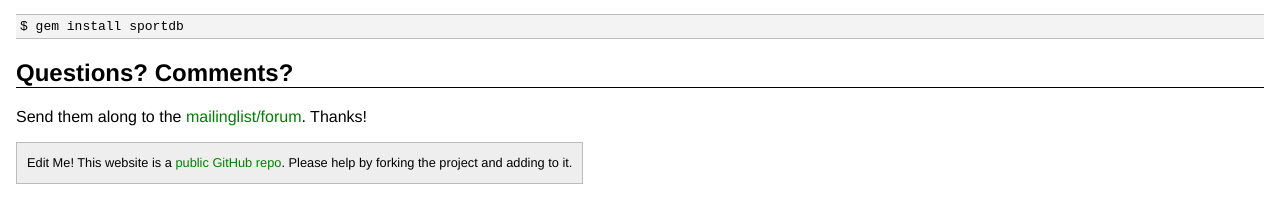
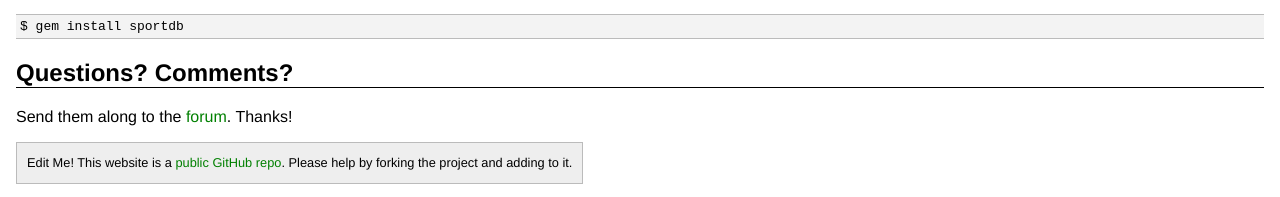
Before and after one commit to openfootball/openfootball.github.io, a Jekyll site: the page built from build.md, in a window 1280 px wide. Shown: the part 906-1103 px from the top of the page. Built offline with Jekyll 4.4.1, drawn with Linux system fonts in a browser that asks for light colours.

Commit message:
up styles

```diff
--- a/_config.yml
+++ b/_config.yml
@@ -1,19 +1,28 @@
+###########
+# site.title
 
-###########
-## site.url, site.title
+title: 'football.db - Open Football Data'
 
+## note:
+#  use site.path in your templates to make it work for both protocols e.g. http and https
+#  use site.url only inside the web feed template (e.g. requires full url incl. protocol)
+#    note: for root path use empty string e.g. '' - do NOT include trailing slash e.g. /
+path:  ''
 url:   'http://openfootball.github.io'
-title: 'football.db - Open Football Data'
 
 
 ########
 # more settings
 
-## markdown: redcarpet
 markdown: kramdown
 
+sass:
+  sass_dir: css
+  style:    expanded
 
-exclude: ['README.md']
+exclude:
+- README.md
+
 
 safe: true
 lsi: false
--- a/_includes/questions.md
+++ b/_includes/questions.md
@@ -2,5 +2,5 @@
 ## Questions? Comments? {#questions}
 
 Send them along to the
-[mailinglist/forum](http://groups.google.com/group/opensport).
+[forum](http://groups.google.com/group/opensport).
 Thanks!
--- a/_layouts/default.html
+++ b/_layouts/default.html
@@ -3,8 +3,8 @@
 <head>
    <meta charset="utf-8">
    <title>{{ page.title }} - {{ site.title }}</title>
-   <link rel="stylesheet" type="text/css" href="/css/openfootball.css" >
-   <link rel="alternate" type="application/atom+xml" href="/atom.xml" title="News Feed (Atom)">
+   <link rel="stylesheet" type="text/css" href="{{ site.path }}/css/style.css" >
+   <link rel="alternate" type="application/atom+xml" href="{{ site.path }}/atom.xml" title="News Feed">
 </head>
 <body>
 
@@ -18,19 +18,19 @@
 
   <div id="nav">
 
-    <a href="/index.html">Home</a> |
+    <a href="{{ site.path }}/index.html">Home</a> |
 
     <a href="https://github.com/openfootball">Datasets, Repos (Edit Me!)</a> |
 
-    <a href="/questions.html">Frequently Asked Questions &amp; Answers (FAQs)</a> |
+    <a href="{{ site.path }}/questions.html">Frequently Asked Questions &amp; Answers (FAQs)</a> |
 
-    <a href="/news.html">News &amp; Updates</a> |
+    <a href="{{ site.path }}/news.html">News &amp; Updates</a> |
 
     <a href="http://groups.google.com/group/opensport">Forum (Questions? Comments?)</a> |
 
-    <a href="/build.html">How to Build Your Own Copy</a> |
+    <a href="{{ site.path }}/build.html">How to Build Your Own Copy</a> |
 
-    <a href="/docs/">Documentation (Articles, Tips &amp; Tricks, Formats, etc.)</a> |
+    <a href="{{ site.path }}/docs/">Documentation (Articles, Tips &amp; Tricks, Formats, etc.)</a> |
 
     <a href="https://github.com/sportdb">Tools &amp; Scripts</a> |
 
--- a/_layouts/post.html
+++ b/_layouts/post.html
@@ -1,6 +1,7 @@
 ---
 layout: default
 ---
+
 <div class="post">
 
   <header class="post-header">
--- /dev/null
+++ b/css/_banner.scss
@@ -0,0 +1,17 @@
+
+.banner {
+  color: white;
+  background-color: #333333;
+  font-size: 12px;
+  padding: 6px 6px 4px 8px;   // top right bottom left
+  margin:  0   0   8px 0;
+
+  a, a:visited {
+    color: white;
+    text-decoration: none;
+  }
+  a:hover {
+    background-color: #333333;
+    text-decoration: underline;
+  }
+}
--- /dev/null
+++ b/css/_settings.scss
@@ -0,0 +1,6 @@
+///////////////////////////////////////
+// css theme variables / settings
+
+$font-family: Helvetica,Arial,sans-serif;
+
+$color-link: green;
--- a/css/openfootball.css
+++ /dev/null
@@ -1,147 +0,0 @@
-/* todo: use lesser vor color variables such as @ruby
-*/
-
-body
-{
-  font-family:  Helvetica,Arial,sans-serif;
-}
-
-h1
-{
-  border-bottom: 1px solid black;
-}
-
-h2
-{
-  border-bottom: 1px solid black;
-  font-weight: bold;
-}
-
-
-ul { list-style-type: square; }
-
-span.highlight { background-color: yellow;
-                 font-weight:bold;
-               }
-
-#header {
-   padding: 0.25em;
-}
-
-#header .small
-{
-  font-size: 120%;
-  color: gray;
-  padding-left: 15px;
-}
-
-#header .big
-{
-  font-size: 200%;
-  font-weight: bold;
-}
-
-
-#nav {
-  padding: 0.5em;
-}
-
-a, a:visited {
-  color: green;
-  text-decoration: none;
-}
-
-a:hover {
-  border-bottom: 2px dotted green;
-  background-color: yellow;
-}
-
-#nav a, #nav a:visited {
-   text-decoration: none;
-}
-
-#nav a:hover {
-  border-bottom: 2px dotted yellow;
-}
-
-
-#content {
-  padding: 0.5em;
-}
-
-
-/* fix: use javascript?? jquery to add .programlisting class
-  to pre tags followed by code e.g. <pre><code> => <pre class='programlisting'><code>
-
-   for now assume all pres are programlistings
-*/
-pre,
-.programlisting
-{
-  padding: 4px 4px 4px 4px;
-  border-top: #bbb 1px solid;
-  border-bottom: #bbb 1px solid;
-  background: #f3f3f3;
-}
-
-/*
-.programlisting
-{
-   color: white;
-   background-color: black;
-   padding: 0.5em;
-}
-*/
-
-.toc
-{
-   width: 35%;
-   float: right;
-   /* border: silver solid 1pt; */
-   border: #bbb solid 1pt;
-   background-color: #eeeeee;
-   font-size: 80%;
-}
-
-.toc p  /* first paragraph in toc is toc-title;
-           use prediciate too to make sure we only get the first one??
-           e.g. p:first-child ??
-          */
-{
-   text-align: center;
-   font-weight: bold;
-}
-
-
-.editme
-{
-   display: inline-block;
-   padding-left: 10px;
-   padding-right: 10px;
-   border: #bbb solid 1pt;
-   background-color: #eeeeee;
-   font-size: 80%;
-}
-
-
-.announce {
-  background-color: #dff0d8;
-  font-size: 18px;
-  padding: 8px 8px 4px 8px;  /* top right bottom left */
-  margin: 6px 0 6px 0;         /* top right bottom left */
-  border: 1px solid green;
-}
-
-
-.banner {
-  color: white;
-  background-color: #333333;
-  font-size: 12px;
-  padding: 6px 6px 4px 8px;
-  margin: 0 0 8px 0; }
-  .banner a, .banner a:visited {
-    text-decoration: none;
-    color: white; }
-    .banner a:hover {
-      background-color: #333333;
-      text-decoration: underline; }
--- /dev/null
+++ b/css/style.scss
@@ -0,0 +1,139 @@
+---
+### note: will result in an all-in-one-file stylesheet e.g. style.css
+---
+
+@import 'settings';
+
+
+body {
+  font-family: $font-family;
+}
+
+h1 {
+  border-bottom: 1px solid black;
+}
+
+h2 {
+  border-bottom: 1px solid black;
+  font-weight: bold;
+}
+
+
+ul {
+  list-style-type: square;
+}
+
+span.highlight {
+  background-color: yellow;
+  font-weight:bold;
+}
+
+
+a, a:visited {
+  color: $color-link;
+  text-decoration: none;
+}
+
+a:hover {
+  text-decoration: underline;
+  background-color: yellow;
+}
+
+
+#header {
+  padding: 0.25em;
+
+  .big {
+    font-size: 200%;
+    font-weight: bold;
+  }
+  .small {
+    font-size: 120%;
+    color: gray;
+    padding-left: 15px;
+  }
+}
+
+
+#nav {
+  padding: 0.5em;
+
+  a, a:visited {
+   text-decoration: none;
+  }
+
+  a:hover {
+   text-decoration: underline;
+  }
+}
+
+
+#content {
+  padding: 0.5em;
+}
+
+
+/* fix: use javascript?? jquery to add .programlisting class
+  to pre tags followed by code e.g. <pre><code> => <pre class='programlisting'><code>
+
+   for now assume all pres are programlistings
+*/
+pre,
+.programlisting
+{
+  padding: 4px 4px 4px 4px;
+  border-top: #bbb 1px solid;
+  border-bottom: #bbb 1px solid;
+  background: #f3f3f3;
+}
+
+/*
+.programlisting
+{
+   color: white;
+   background-color: black;
+   padding: 0.5em;
+}
+*/
+
+
+.toc
+{
+   width: 35%;
+   float: right;
+   /* border: silver solid 1pt; */
+   border: #bbb solid 1pt;
+   background-color: #eeeeee;
+   font-size: 80%;
+
+   /* first paragraph in toc is toc-title;
+           use prediciate too to make sure we only get the first one??
+           e.g. p:first-child ??   */
+   p {
+     text-align: center;
+     font-weight: bold;
+   }
+}
+
+
+.editme  {
+  display: inline-block;
+  padding-left: 10px;
+  padding-right: 10px;
+  border: #bbb solid 1pt;
+  background-color: #eeeeee;
+  font-size: 80%;
+}
+
+
+.announce  {
+  background-color: #dff0d8;
+  font-size: 18px;
+  padding: 8px 8px 4px 8px;    // top right bottom left
+  margin: 6px 0 6px 0;         // top right bottom left
+  border: 1px solid green;
+}
+
+
+
+@import 'banner';
```
